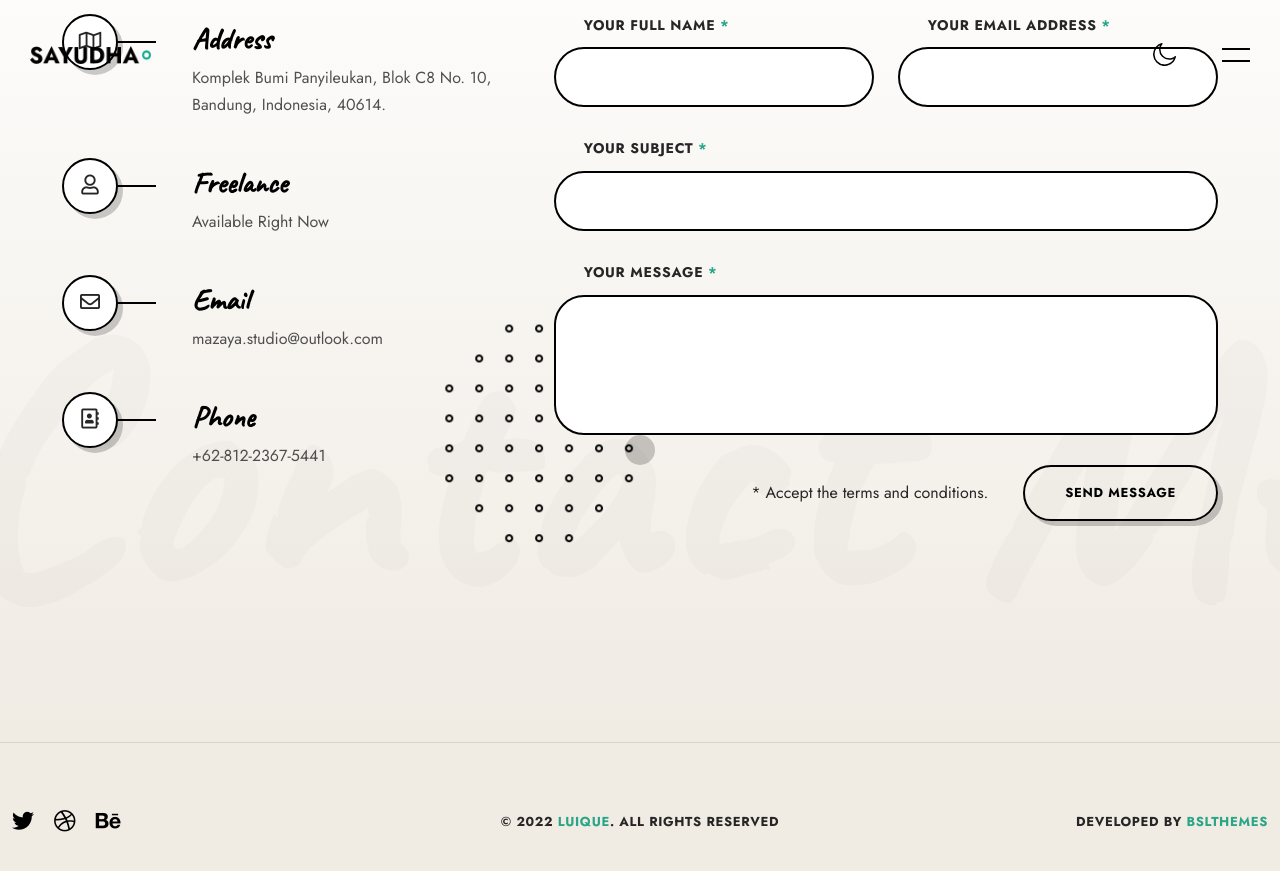
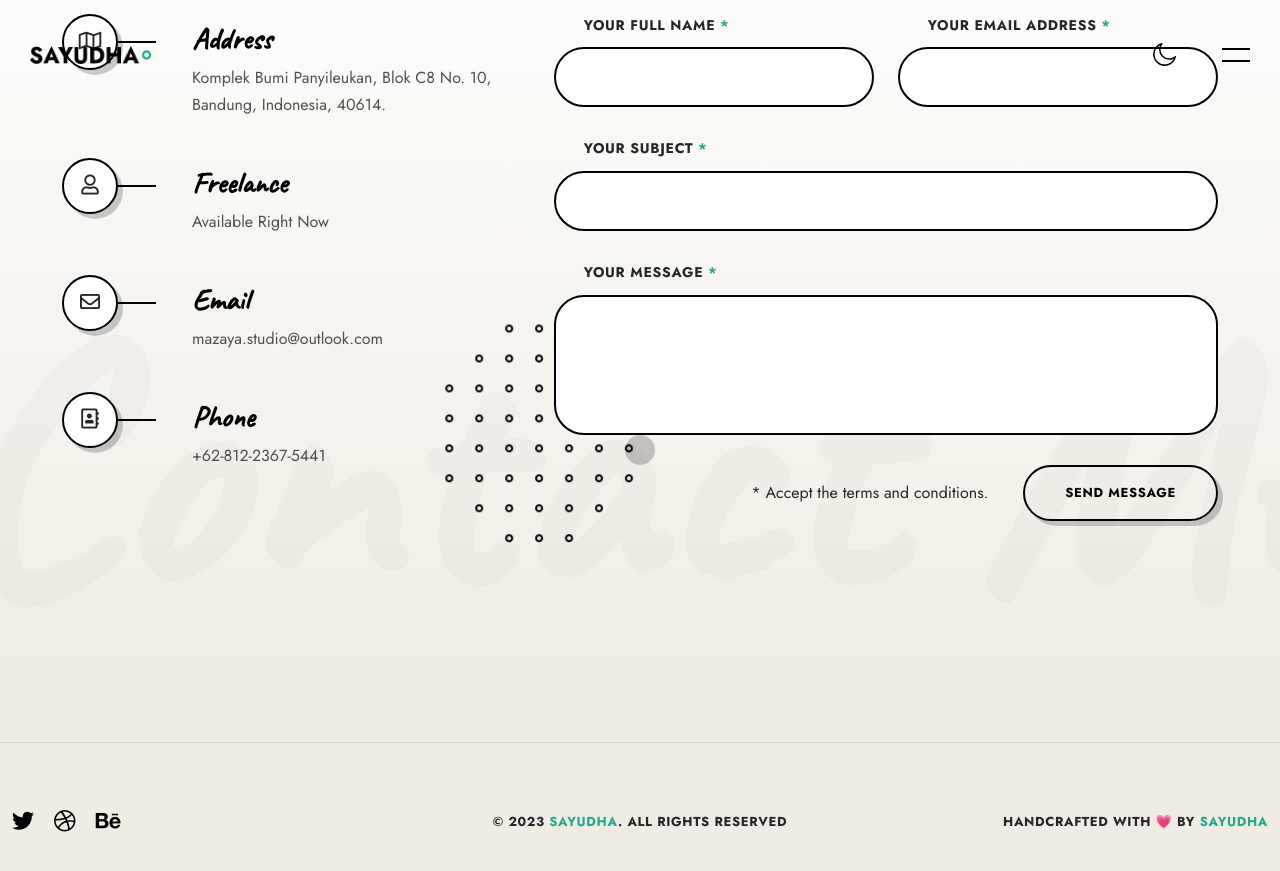
Before and after one commit to SayudhaCode/SayudhaCode.github.io, a Jekyll site: the page built from index.markdown, in a window 1280 px wide and 900 px high, scrolled down 9343 px. Shown: the top 871 px of the window. Built offline with Jekyll 4.4.1, drawn with Linux system fonts in a browser that asks for light colours.

Commit message:
Footer Update

```diff
--- a/_includes/footer.html
+++ b/_includes/footer.html
@@ -10,7 +10,7 @@
 					>
 						<a target="_blank"
 						   rel="nofollow"
-						   href="http://twitter.com"
+						   href="https://twitter.com/DevMazaya"
 						>
 							<i aria-hidden="true"
 							   class="fab fa-twitter"
@@ -40,7 +40,7 @@
 					<div class="copyright-text align-center scrolla-element-anim-1 scroll-animate"
 						 data-animate="active"
 					>
-						© 2022 <strong>Luique</strong>. All rights
+						© 2023 <strong>Sayudha</strong>. All rights
 						reserved
 					</div>
 
@@ -50,7 +50,7 @@
 					<div class="copyright-text align-right scrolla-element-anim-1 scroll-animate"
 						 data-animate="active"
 					>
-						Developed by <strong>bslthemes</strong>
+						Handcrafted with 💗 by <strong>Sayudha</strong>
 					</div>
 
 				</div>
--- a/_layouts/home.html
+++ b/_layouts/home.html
@@ -42,7 +42,7 @@ layout: default
 							<div class="social-links">
 								<a target="_blank"
 								   rel="nofollow"
-								   href="#"
+								   href="https://twitter.com/DevMazaya"
 								>
 									<i aria-hidden="true"
 									   class="fab fa-twitter"
```
